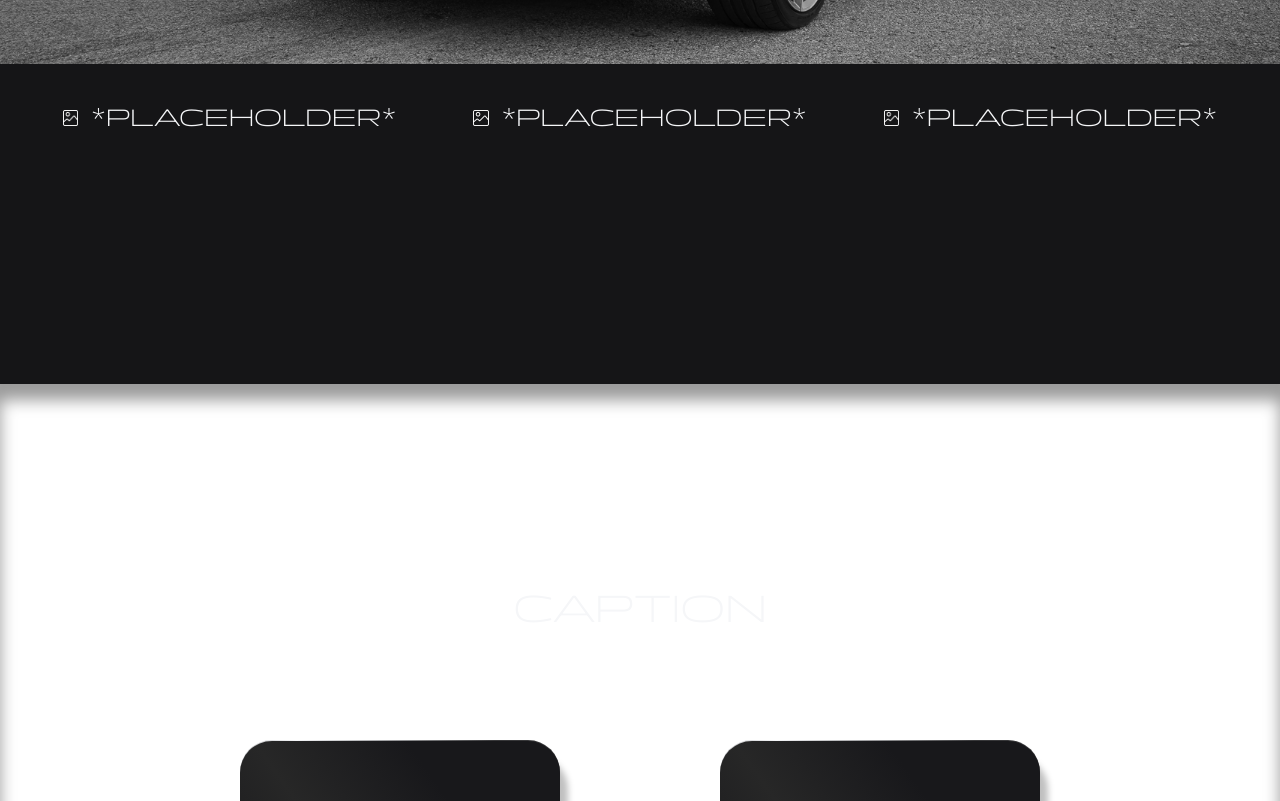
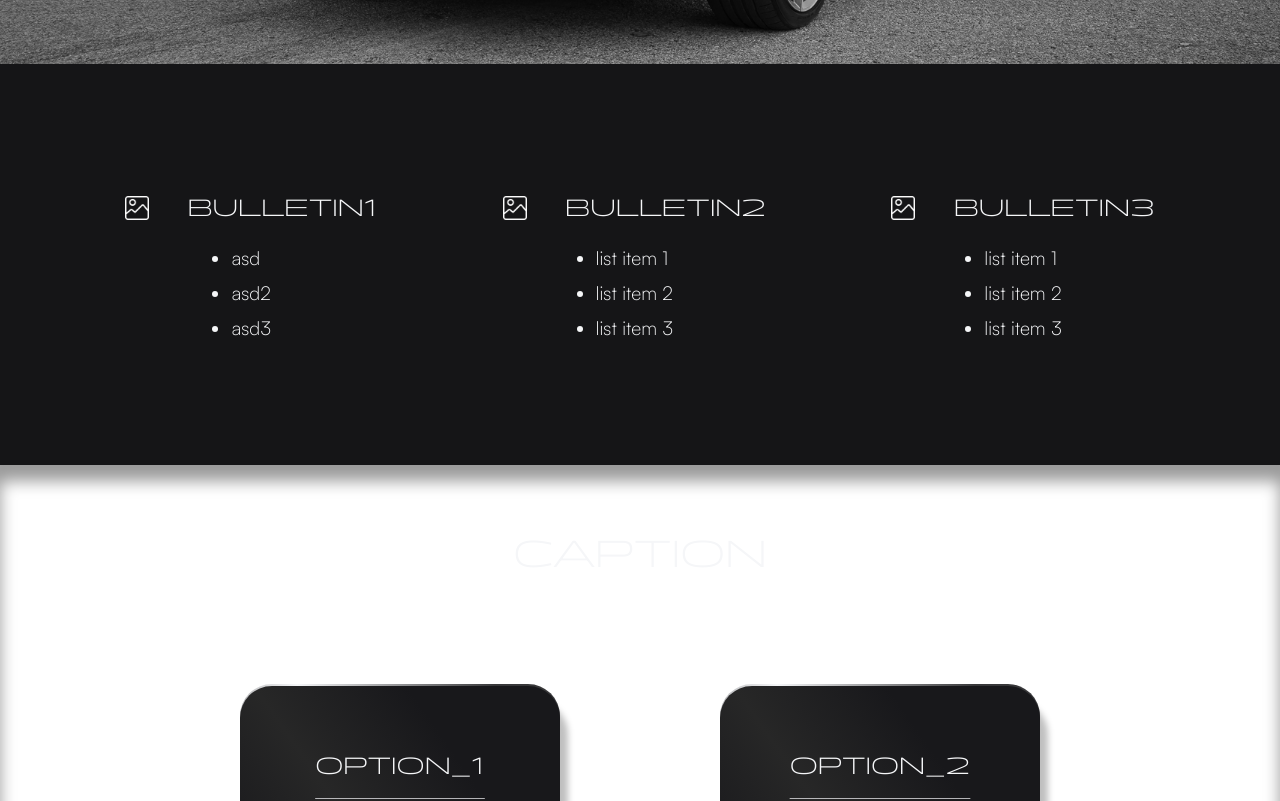
Before and after one commit to hubatrifusz/taxi, an Angular app: page / in a window 1280 px wide. Shown: the part 640-1441 px from the top of the page. Built offline with nearby package versions, Linux system fonts and the light colour scheme.

Commit message:
bulletin component updates

```diff
--- a/src/app/components/bulletin/bulletin.component.html
+++ b/src/app/components/bulletin/bulletin.component.html
@@ -1,7 +1,13 @@
 <div id="bulletin">
   <div id="title">
-    <img src="icons/placeholder.png" alt="">
+    <img src="icons/placeholder.png" alt="" />
     <h1>{{ title }}</h1>
   </div>
-  <div id="content"></div>
+  <div id="content">
+    <ul>
+      @for (item of content; track $index) {
+        <li>{{ item }}</li>
+      }
+    </ul>
+  </div>
 </div>
--- a/src/app/components/bulletin/bulletin.component.scss
+++ b/src/app/components/bulletin/bulletin.component.scss
@@ -3,27 +3,40 @@
 #bulletin {
   color: $secondary-color;
   background-color: rgba(255, 0, 0, 0);
-  margin: 3vw;
+  margin: 5vw 0 3vw 0;
 
   #title {
     display: flex;
     flex-direction: row;
-    justify-content: space-evenly;
     align-items: center;
+    justify-self: center;
 
     img {
       filter: invert(1);
-      height: 1.2vw;
+      height: 3vh;
       object-fit: contain;
     }
     h1 {
       font-family: Panchang;
       font-weight: 300;
       text-transform: uppercase;
-      margin-left: 1vw;
+      margin-left: 3vw;
+      color: $secondary-color;
     }
   }
 
   #content {
+    display: flex;
+    justify-content: center;
+    ul {
+      margin: 1vw;
+      li {
+        margin: 0.7vw;
+        color: $secondary-color;
+        font-family: Satoshi;
+        font-size: larger;
+        font-weight: 300;
+      }
+    }
   }
 }
--- a/src/app/components/bulletin/bulletin.component.ts
+++ b/src/app/components/bulletin/bulletin.component.ts
@@ -1,4 +1,4 @@
-import { Component, Input } from '@angular/core';
+import { Component, ElementRef, Input, ViewChild } from '@angular/core';
 
 @Component({
   selector: 'app-bulletin',
@@ -9,4 +9,5 @@ import { Component, Input } from '@angular/core';
 })
 export class BulletinComponent {
   @Input() title: string = '*placeholder*';
+  @Input() content: string[] = ['list item 1', 'list item 2', 'list item 3'];
 }
--- a/src/app/pages/home/home.component.html
+++ b/src/app/pages/home/home.component.html
@@ -7,9 +7,9 @@
 
 <section class="bulletin">
   <div id="bulletinContainer">
-    <app-bulletin></app-bulletin>
-    <app-bulletin></app-bulletin>
-    <app-bulletin></app-bulletin>
+    <app-bulletin [title]="'bulletin1'" [content]="['asd', 'asd2', 'asd3']"></app-bulletin>
+    <app-bulletin [title]="'bulletin2'"></app-bulletin>
+    <app-bulletin [title]="'bulletin3'"></app-bulletin>
   </div>
 </section>
 
--- a/src/app/pages/home/home.component.scss
+++ b/src/app/pages/home/home.component.scss
@@ -38,11 +38,18 @@
 .bulletin {
   width: 100%;
   background-color: $main-color;
-  height: 40vh;
+  padding: 5% 0 5% 0;
 
   #bulletinContainer {
     display: flex;
-    justify-content: center;
+    justify-content: space-evenly;
+    flex-wrap: wrap;
+  }
+
+  @media (max-width: 1100px) {
+    #bulletinContainer {
+      flex-direction: column;
+    }
   }
 }
 
@@ -53,7 +60,7 @@
   justify-content: center;
   align-items: center;
   box-shadow: inset 0 1rem 1rem rgba(0, 0, 0, 0.4);
-  padding: 25vh 0 25vh 0;
+  padding: 5% 0 5% 0;
 
   .cardContainer {
     width: 65%;
@@ -71,7 +78,6 @@
     font-size: 3vw;
     margin-bottom: 7%;
     text-transform: uppercase;
-
   }
 }
 
```
